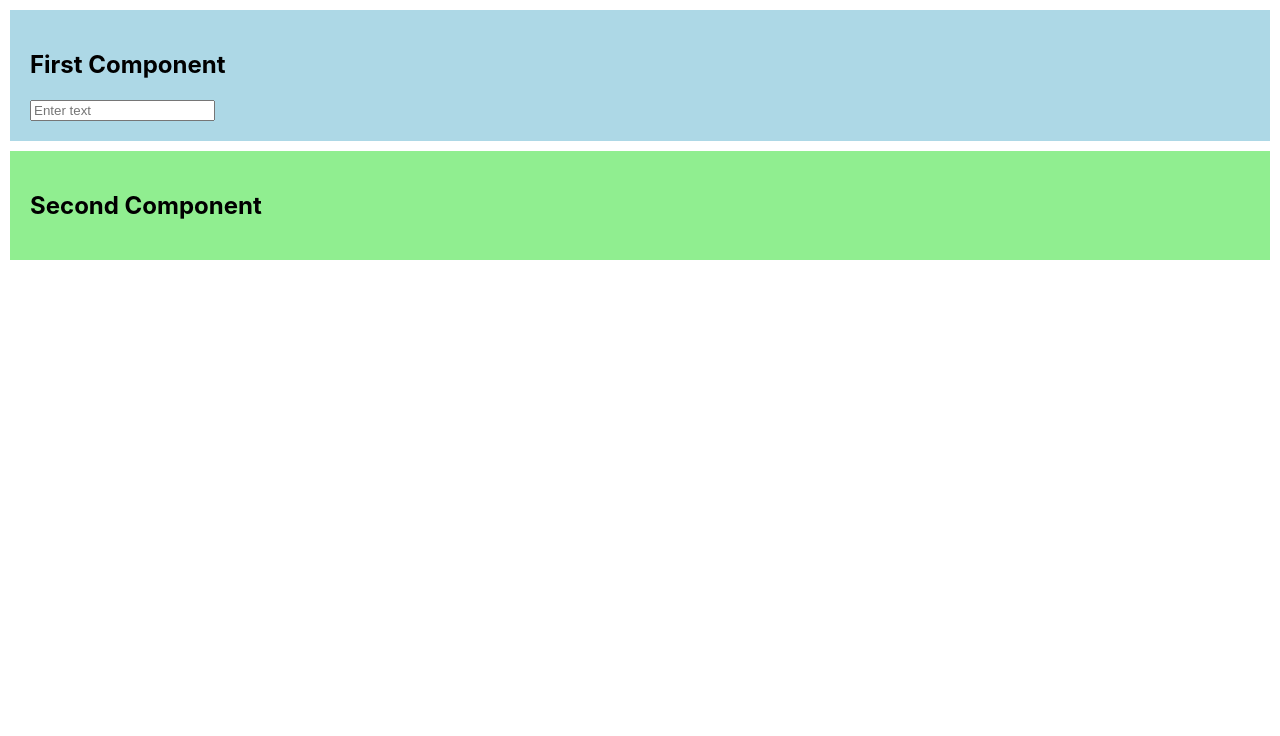
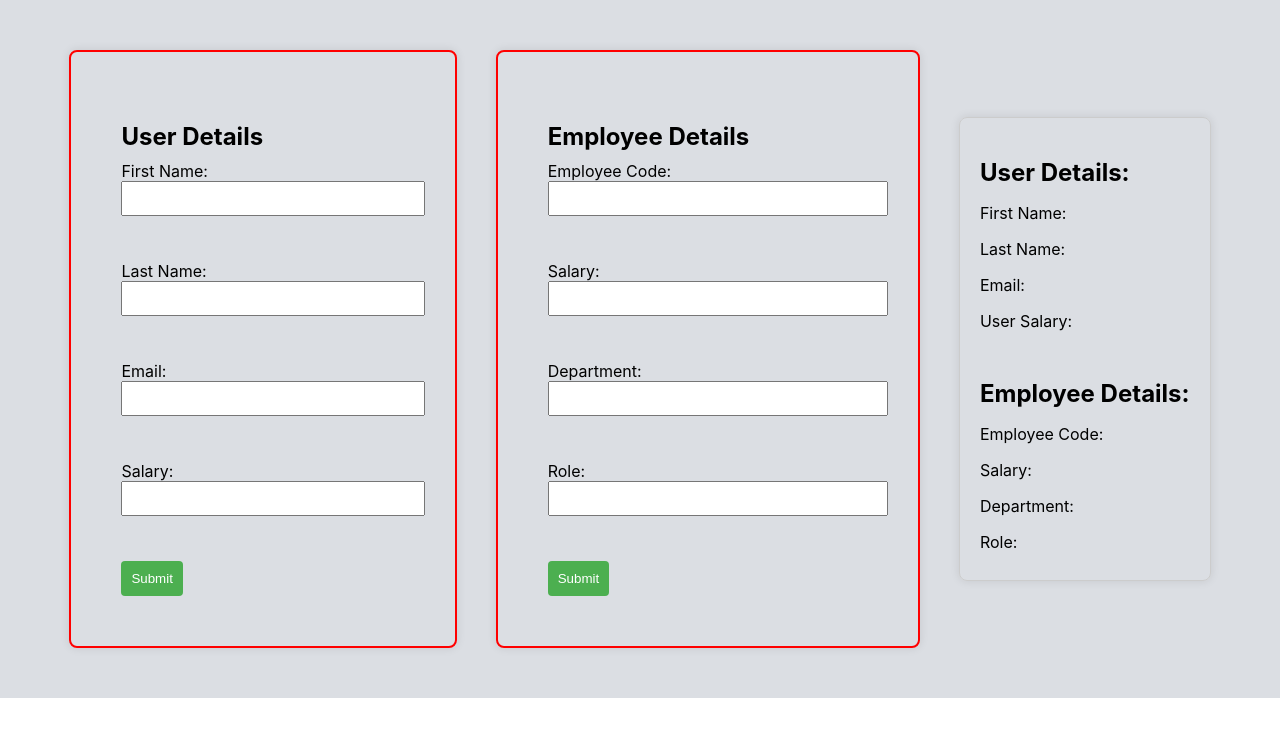
Before and after one commit to sudarshantanwer/Youtube-Tutorials, a React (Create React App) app: page / in a window 1280 px wide. Shown: the top 736 px of the page. Built offline with nearby package versions, Linux system fonts and the light colour scheme.

Commit message:
zustand - multiple stores added for multiple components

```diff
--- a/src/App.css
+++ b/src/App.css
@@ -6,6 +6,7 @@
   height: 40vmin;
   pointer-events: none;
 }
+
 
 @media (prefers-reduced-motion: no-preference) {
   .App-logo {
--- a/src/App.js
+++ b/src/App.js
@@ -3,12 +3,14 @@ import React from 'react';
 
 import FirstComponent from './FirstComponent';
 import SecondComponent from './SecondComponent';
+import DisplayData from './DisplayData';
 
 const App = () => {
   return (
-    <div>
+    <div className='app'>
       <FirstComponent />
       <SecondComponent />
+      <DisplayData />
     </div>
   );
 };
--- /dev/null
+++ b/src/DisplayData.js
@@ -0,0 +1,27 @@
+import React from 'react';
+import './styles/displayData.css'; // Import the CSS file
+import useEmployeeStore from './EmployeeStore';
+import useUserStore from './UserStore';
+
+const DisplayData = () => {
+  const { employeeCode, salary, department, role } = useEmployeeStore();
+  const { firstName, lastName, email, salary: userSalary } = useUserStore();
+
+  return (
+    <div className="display-data">
+    <h2>User Details:</h2>
+      <p>First Name: {firstName}</p>
+      <p>Last Name: {lastName}</p>
+      <p>Email: {email}</p>
+      <p>User Salary: {userSalary}</p>
+      <br></br>
+      <h2>Employee Details:</h2>
+      <p>Employee Code: {employeeCode}</p>
+      <p>Salary: {salary}</p>
+      <p>Department: {department}</p>
+      <p>Role: {role}</p>
+    </div>
+  );
+};
+
+export default DisplayData;
--- /dev/null
+++ b/src/EmployeeStore.js
@@ -0,0 +1,12 @@
+import create from 'zustand';
+
+const useEmployeeStore = create((set) => ({
+  employeeCode: '',
+  salary: '',
+  department: '',
+  role: '',
+  setEmployeeDetails: (employeeDetails) => set({ ...employeeDetails }),
+  clearEmployeeDetails: () => set({ employeeCode: '', salary: '', department: '', role: '' }),
+}));
+
+export default useEmployeeStore;
--- a/src/FirstComponent.js
+++ b/src/FirstComponent.js
@@ -1,21 +1,62 @@
-// FirstComponent.js
 import React from 'react';
-import useStore from './store';
+import './styles/profile.css';
+import useUserStore from './UserStore';
 
-const FirstComponent = () => {
-    const {text, setText} = useStore();
+const UserForm = () => {
+  const { firstName, lastName, email, salary, setUserDetails, clearUserDetails } = useUserStore();
 
-    const handleChange = (e)=>{
-        setText(e.target.value);
-    }
-
+  const handleSubmit = (e) => {
+    e.preventDefault();
+    console.log('Form submitted:', { firstName, lastName, email, salary });
+    // Add your form submission logic here
+  };
 
   return (
-    <div style={{ backgroundColor: 'lightblue', padding: '20px', margin: '10px' }}>
-      <h2>First Component</h2>
-      <input type="text" value={text} onChange={handleChange} placeholder="Enter text" />
-    </div>
+    <form className="user-form" onSubmit={handleSubmit}>
+      <h2>User Details</h2>
+      <label>
+        First Name:
+        <input
+          type="text"
+          value={firstName}
+          onChange={(e) => setUserDetails({ firstName: e.target.value })}
+        />
+      </label>
+      <br />
+
+      <label>
+        Last Name:
+        <input
+          type="text"
+          value={lastName}
+          onChange={(e) => setUserDetails({ lastName: e.target.value })}
+        />
+      </label>
+      <br />
+
+      <label>
+        Email:
+        <input
+          type="email"
+          value={email}
+          onChange={(e) => setUserDetails({ email: e.target.value })}
+        />
+      </label>
+      <br />
+
+      <label>
+        Salary:
+        <input
+          type="number"
+          value={salary}
+          onChange={(e) => setUserDetails({ salary: e.target.value })}
+        />
+      </label>
+      <br />
+
+      <button type="submit">Submit</button>
+    </form>
   );
 };
 
-export default FirstComponent;
+export default UserForm;
--- a/src/SecondComponent.js
+++ b/src/SecondComponent.js
@@ -1,16 +1,62 @@
-// SecondComponent.js
 import React from 'react';
-import useStore from './store';
+import './styles/employee.css';
+import useEmployeeStore from './EmployeeStore';
 
-const SecondComponent = () => {
-  const {text} = useStore();
+const EmployeeForm = () => {
+  const { employeeCode, salary, department, role, setEmployeeDetails, clearEmployeeDetails } = useEmployeeStore();
+
+  const handleSubmit = (e) => {
+    e.preventDefault();
+    console.log('Form submitted:', { employeeCode, salary, department, role });
+    // Add your form submission logic here
+  };
 
   return (
-    <div style={{ backgroundColor: 'lightgreen', padding: '20px', margin: '10px' }}>
-      <h2>Second Component</h2>
-      <p> {text}</p>
-    </div>
+    <form className="employee-form" onSubmit={handleSubmit}>
+      <h2>Employee Details</h2>
+      <label>
+        Employee Code:
+        <input
+          type="text"
+          value={employeeCode}
+          onChange={(e) => setEmployeeDetails({ employeeCode: e.target.value })}
+        />
+      </label>
+      <br />
+
+      <label>
+        Salary:
+        <input
+          type="number"
+          value={salary}
+          onChange={(e) => setEmployeeDetails({ salary: e.target.value })}
+        />
+      </label>
+      <br />
+
+      <label>
+        Department:
+        <input
+          type="text"
+          value={department}
+          onChange={(e) => setEmployeeDetails({ department: e.target.value })}
+        />
+      </label>
+      <br />
+
+      <label>
+        Role:
+        <input
+          type="text"
+          value={role}
+          onChange={(e) => setEmployeeDetails({ role: e.target.value })}
+        />
+      </label>
+      <br />
+
+      <button type="submit">Submit</button>
+    </form>
   );
 };
 
-export default SecondComponent;
+export default EmployeeForm;
--- /dev/null
+++ b/src/UserStore.js
@@ -0,0 +1,12 @@
+import create from 'zustand';
+
+const useUserStore = create((set) => ({
+  firstName: '',
+  lastName: '',
+  email: '',
+  salary: '',
+  setUserDetails: (userDetails) => set({ ...userDetails }),
+  clearUserDetails: () => set({ firstName: '', lastName: '', email: '', salary: '' }),
+}));
+
+export default useUserStore;
--- /dev/null
+++ b/src/styles/displayData.css
@@ -0,0 +1,16 @@
+.display-data {
+    max-width: 600px;
+    margin: auto;
+    padding: 20px;
+    border: 1px solid #ccc;
+    border-radius: 8px;
+    box-shadow: 0 0 10px rgba(0, 0, 0, 0.1);
+  }
+
+  h2 {
+    margin-bottom: 10px;
+  }
+
+  p {
+    margin-bottom: 8px;
+  }
--- /dev/null
+++ b/src/styles/employee.css
@@ -0,0 +1,32 @@
+.employee-form {
+    max-width: 400px;
+    margin: auto;
+    padding: 50px;
+    border: 2px solid red;
+    border-radius: 8px;
+    box-shadow: 0 0 10px rgba(0, 0, 0, 0.1);
+  }
+
+  label {
+    display: block;
+    margin-bottom: 10px;
+  }
+
+  input {
+    width: 100%;
+    padding: 8px;
+    margin-bottom: 15px;
+  }
+
+  button {
+    background-color: #4caf50;
+    color: white;
+    padding: 10px;
+    border: none;
+    border-radius: 4px;
+    cursor: pointer;
+  }
+
+  button:hover {
+    background-color: #45a049;
+  }
--- /dev/null
+++ b/src/styles/profile.css
@@ -0,0 +1,38 @@
+.app {
+  display: flex;
+  padding: 50px;
+  background-color: rgb(219 222 227);
+}
+
+.user-form {
+    max-width: 400px;
+    margin: auto;
+    padding: 50px;
+    border: 2px solid red;
+    border-radius: 8px;
+    box-shadow: 0 0 10px rgba(0, 0, 0, 0.1);
+  }
+
+  label {
+    display: block;
+    margin-bottom: 10px;
+  }
+
+  input {
+    width: 100%;
+    padding: 8px;
+    margin-bottom: 15px;
+  }
+
+  button {
+    background-color: #4caf50;
+    color: white;
+    padding: 10px;
+    border: none;
+    border-radius: 4px;
+    cursor: pointer;
+  }
+
+  button:hover {
+    background-color: #45a049;
+  }
```
Also changed, not shown: src/settingsStore.js (added, +8 -0 lines).
